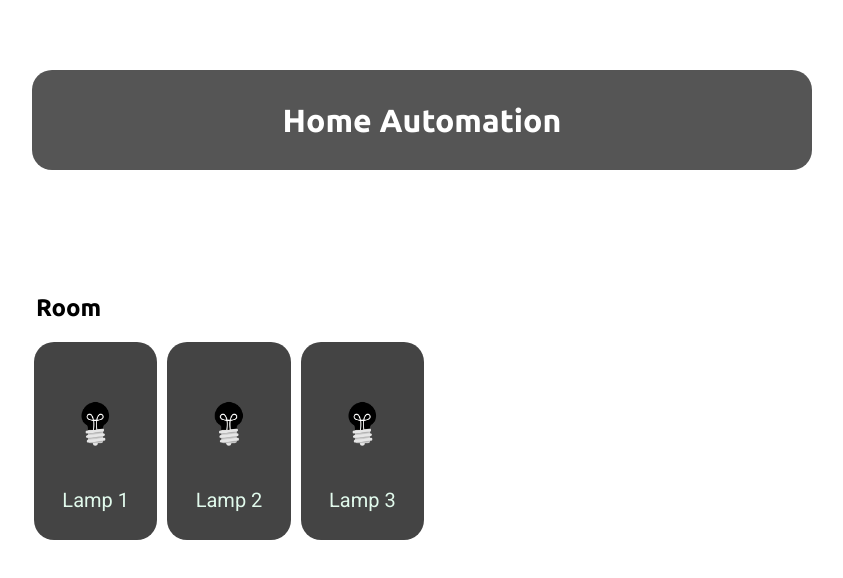
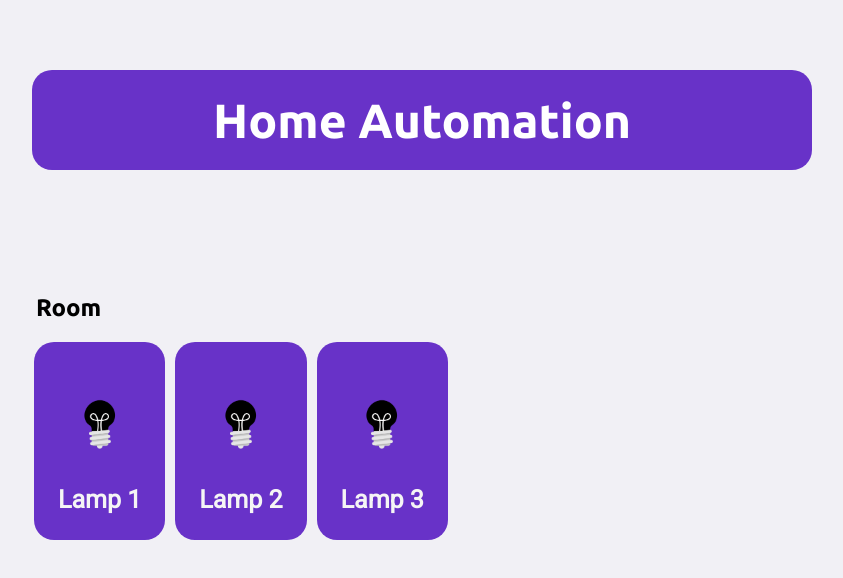
Before and after one commit to marcusmarinhob/home-automation, a website: page web/src/views/index.html in a window 1280 px wide. Shown: the whole page, without its empty margins (218-1061 px from the left). Drawn offline with Linux system fonts and the light colour scheme; files whose address does not match are found by name.

Commit message:
Melhorando estilo

```diff
--- a/web/public/styles/home-automation.css
+++ b/web/public/styles/home-automation.css
@@ -1,5 +1,6 @@
 html {
     font-family: 'Roboto', sans-serif;
+    background-color: #f1f0f5;
 }
 
 h1, h2, h3, h4, h5, h6 {
@@ -13,11 +14,12 @@ h1, h2, h3, h4, h5, h6 {
 }
 
 #page-home header{
+    font-size: x-large;
     margin-top: 70px;
     height: 100px;
     display: flex;
     align-items: center;
-    background-color: #555555;
+    background-color: #6832c8;
     color: white;
     justify-content: center;
     border-radius: 20px;
@@ -25,7 +27,7 @@ h1, h2, h3, h4, h5, h6 {
 
 form{
     display: flex;
-    background-color: white;
+    /* background-color: white; */
     margin-top: 40px;
     border-radius: 8px;
 }
@@ -45,7 +47,7 @@ form fieldset .items-grid{
 }
 
 form fieldset .items-grid li{
-    background-color: #444444;
+    background-color: #6832c8;
     list-style: none;
     border-radius: 20px;
     height: 150px;
@@ -62,17 +64,22 @@ form fieldset .items-grid li{
 
 form fieldset .items-grid li span{
     margin-top: 12px;
-    font-size: 20px;
+    font-size: 25px;
+    font-weight: bold;
     flex: 1;
     display: flex;
     align-items: center;
-    color: #e1faec;
+    color: whitesmoke;
     pointer-events: none;
 }
 
 form fieldset .items-grid li.selected{
-    background: #999999;
-    border: 2px solid #fbb03b;
+    background: rgba(255, 255, 255, 0.733);
+    border: 2px solid #6832c8;
+}
+
+form fieldset .items-grid li.selected span{
+    color: #6832c8;
 }
 
 form fieldset .items-grid li img{
```
